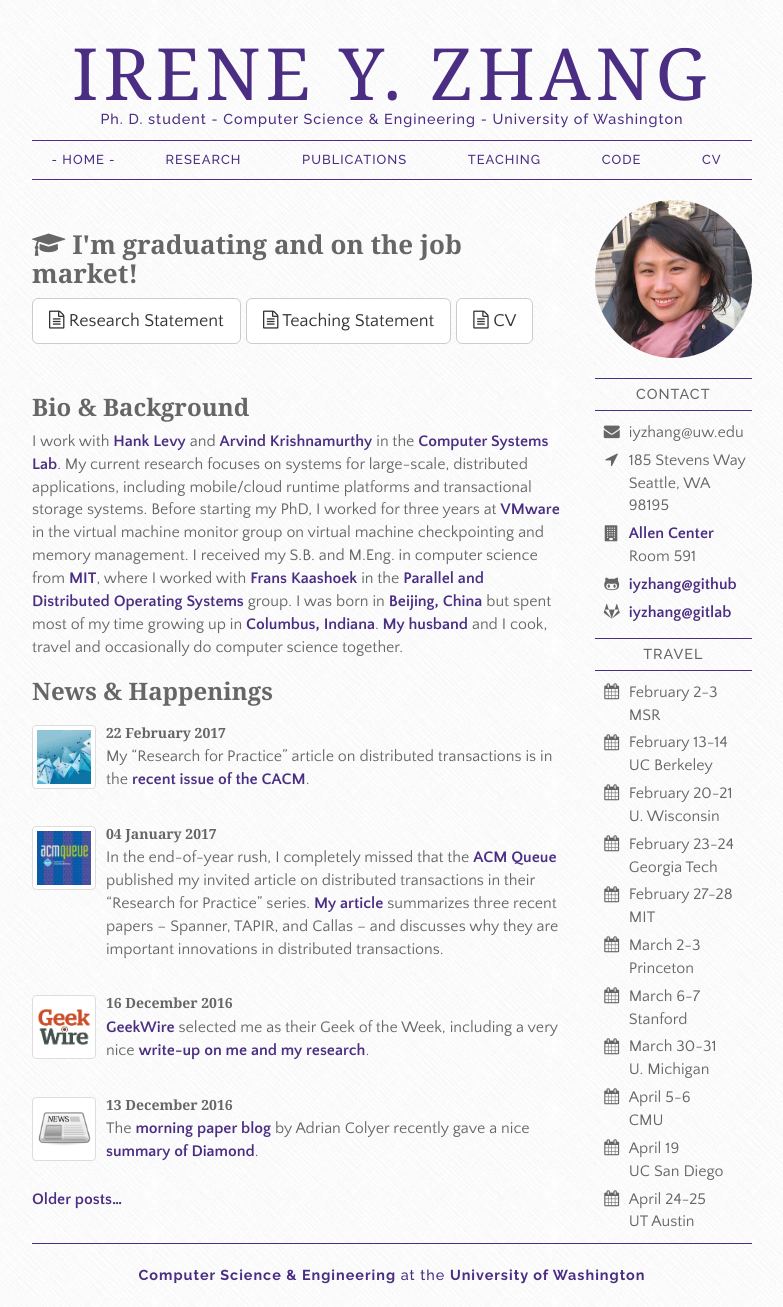
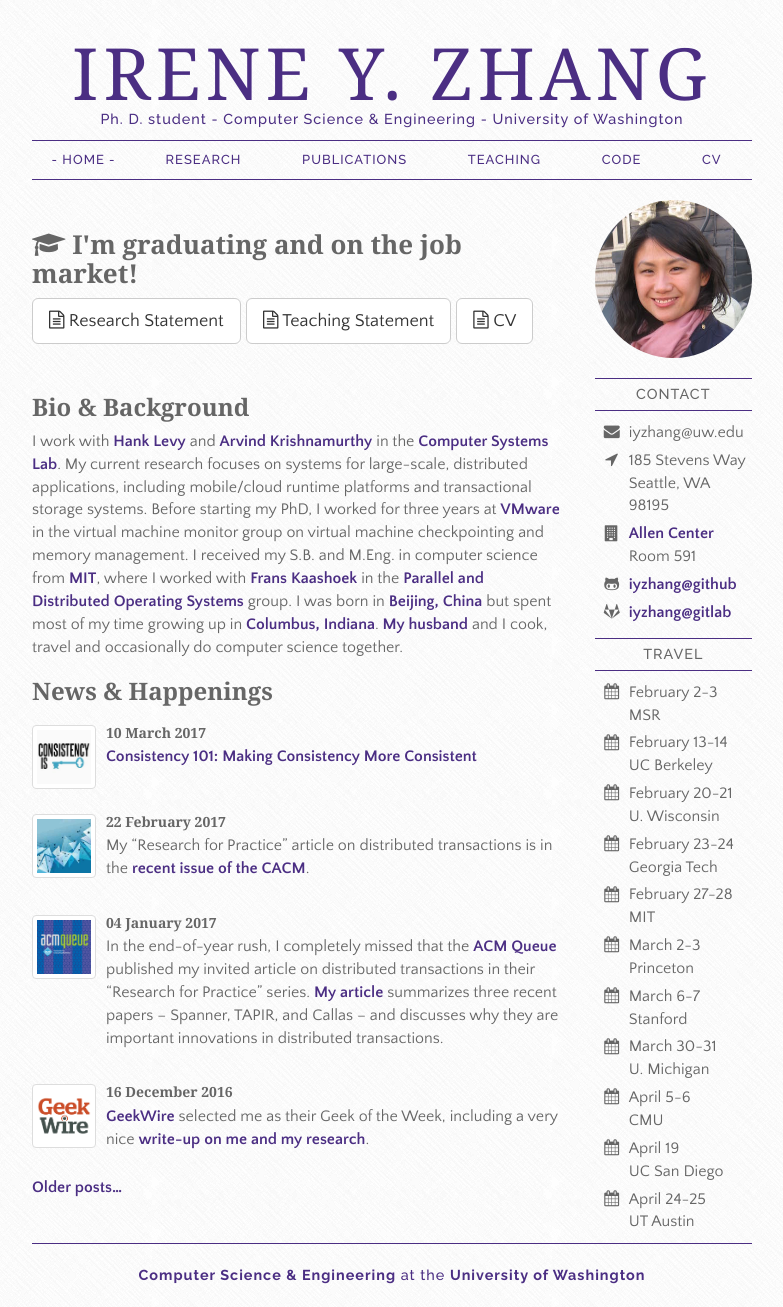
Before and after one commit to iyzhang/www, a Jekyll site: the page built from index.html, in a window 1280 px wide. Shown: the whole page, without its empty margins (248-1031 px from the left). Built offline with Jekyll 4.4.1, drawn with Linux system fonts in a browser that asks for light colours; nearby versions of some CDN libraries; some web fonts are replaced; Markdown is read by kramdown in place of the engine named in the settings; comment, search, counter and statistics services are not loaded.

Commit message:
adding consistency post

```diff
--- /dev/null
+++ b/_posts/2017-03-10-consistency-models.md
@@ -0,0 +1,7 @@
+---
+layout: post
+shortnews: false
+photo: img/consistency-key.jpg
+title: "Consistency 101: Making Consistency More Consistent"
+link: papers/consistency-models.pdf
+---
--- a/index.html
+++ b/index.html
@@ -55,7 +55,6 @@ notitle: true
     <h3>News & Happenings</h3>
     <ul class="media-list">
       {% for post in site.posts limit: site.front_page_news %}
-      {% if post.shortnews %}
       <li class="media">
         {% if post.photo %}
 	    <div class="media-left news hidden-xs">
@@ -69,15 +68,13 @@ notitle: true
         {% endif %}
 	    <div class="media-body">
           <h5 class="media-heading">{{ post.date | date_to_long_string }}</h5>
+	      {% if post.shortnews %}
           {{ post.content }}
+          {% else %}
+          <a href="{{ post.url}})">{{ post.title }}</a>
+          {% endif %}
 	    </div>
       </li>
-      {% else %}
-      <li class="media">
-	<h5 class="media-heading">{{ post.date | date_to_long_string }}</h5>
-	<b>Blog Post: </b><a href="{{ site.base }}{{ post.url }}">{{ post.title }}</a>
-      </li>
-      {% endif %}
       {% endfor %}
     </ul>
     <p><a href="{{ site.base }}/news/">Older posts&hellip;</a></p>
```
Lines whose indentation alone changed are shown as unchanged.
